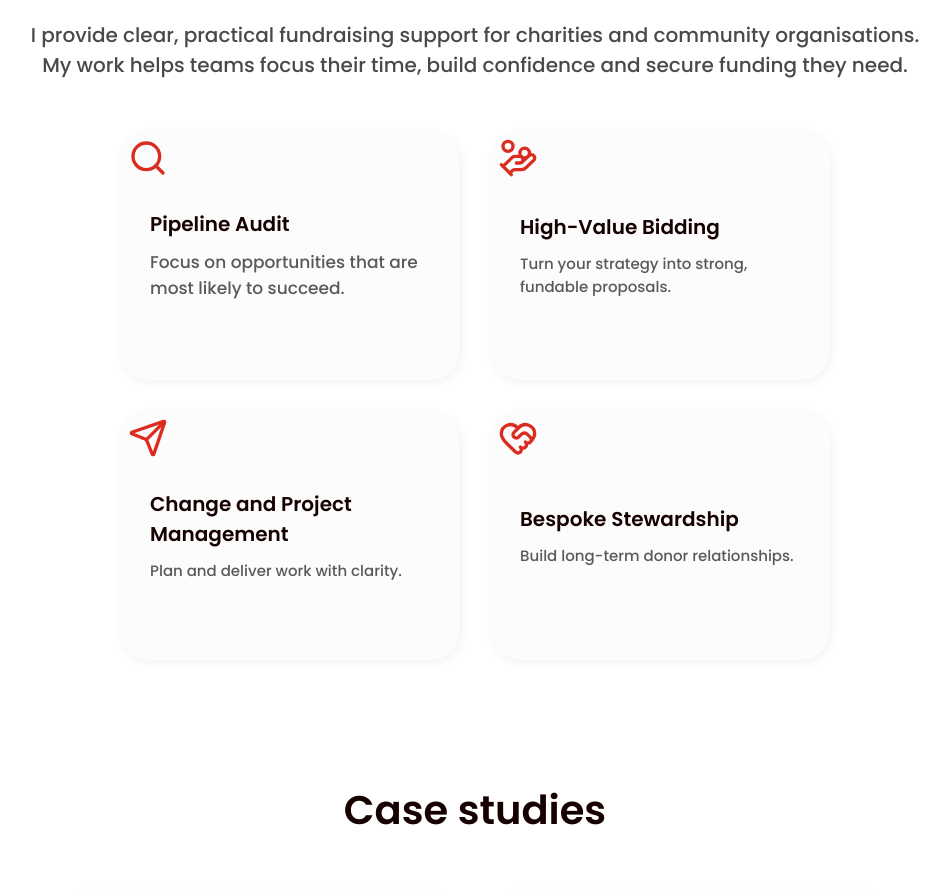
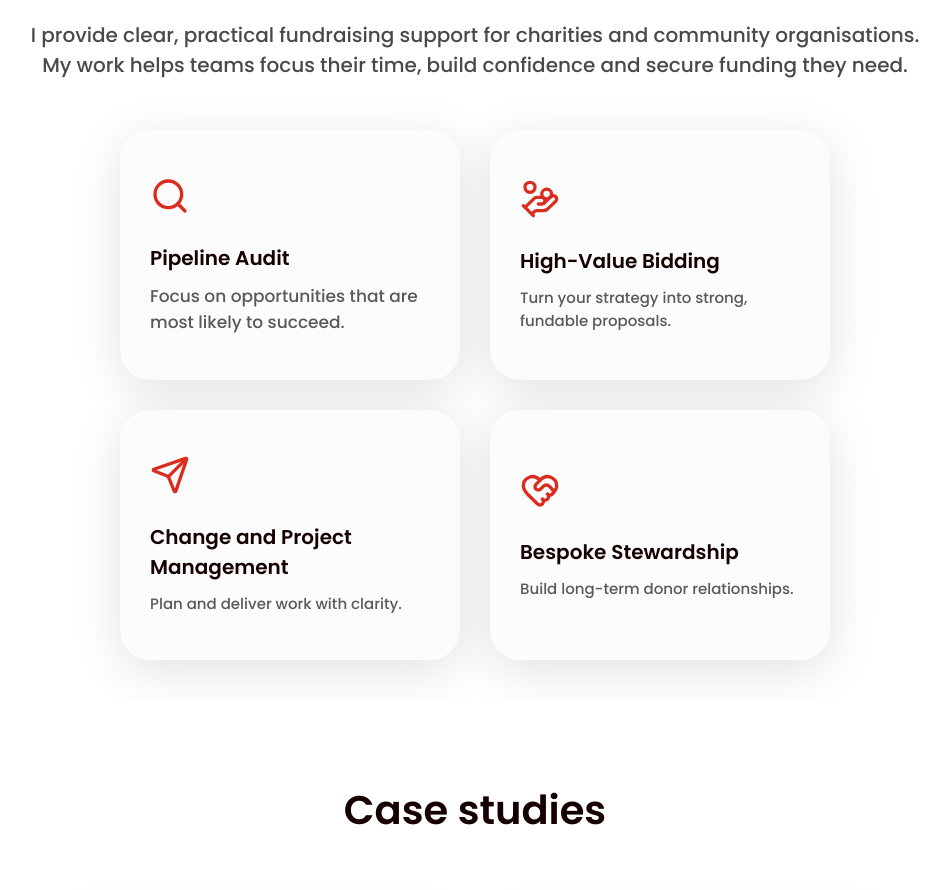
Before and after one commit to loumarzz01/Liminal, a React (Vite) app: page / in a window 1280 px wide. Shown: the part 1120-2010 px from the top of the page, without its empty margins (165-1114 px from the left). Built offline with nearby package versions, Linux system fonts and the light colour scheme.

Commit message:
Icon position fix

```diff
--- a/src/App.css
+++ b/src/App.css
@@ -358,21 +358,18 @@
     height: 250px;
     background-color: #fcfcfc;
     border-radius: 30px;
-    padding: 30px;
-    box-shadow: 2px 3px 10px rgba(22, 1, 1, 0.05);
+    padding: 30px 30px;
+    box-shadow: 0px 10px 50px rgba(22, 1, 1, 0.116);
     justify-content: center;
+
     position: relative;
     box-sizing: border-box;
 }
 
 .service-icon-container {
-    display: flex;
-    position: absolute;
-    left: -10px;
-    top: -10px;
+    margin-bottom: 20px;
+
     border-radius: 20px;
-    width: 75px;
-    height: 75px;
     justify-content: center;
     align-items: center;
 
```
